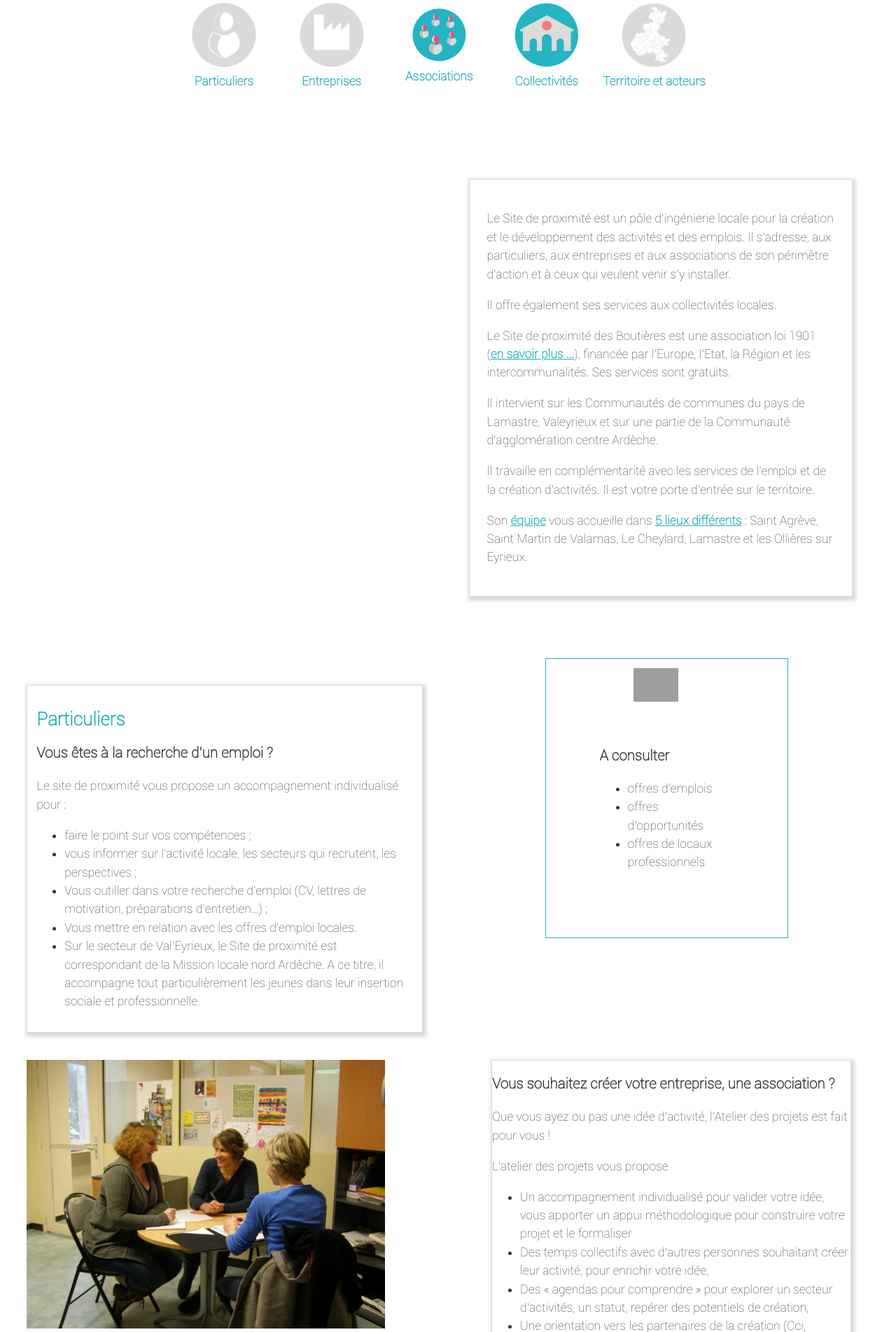
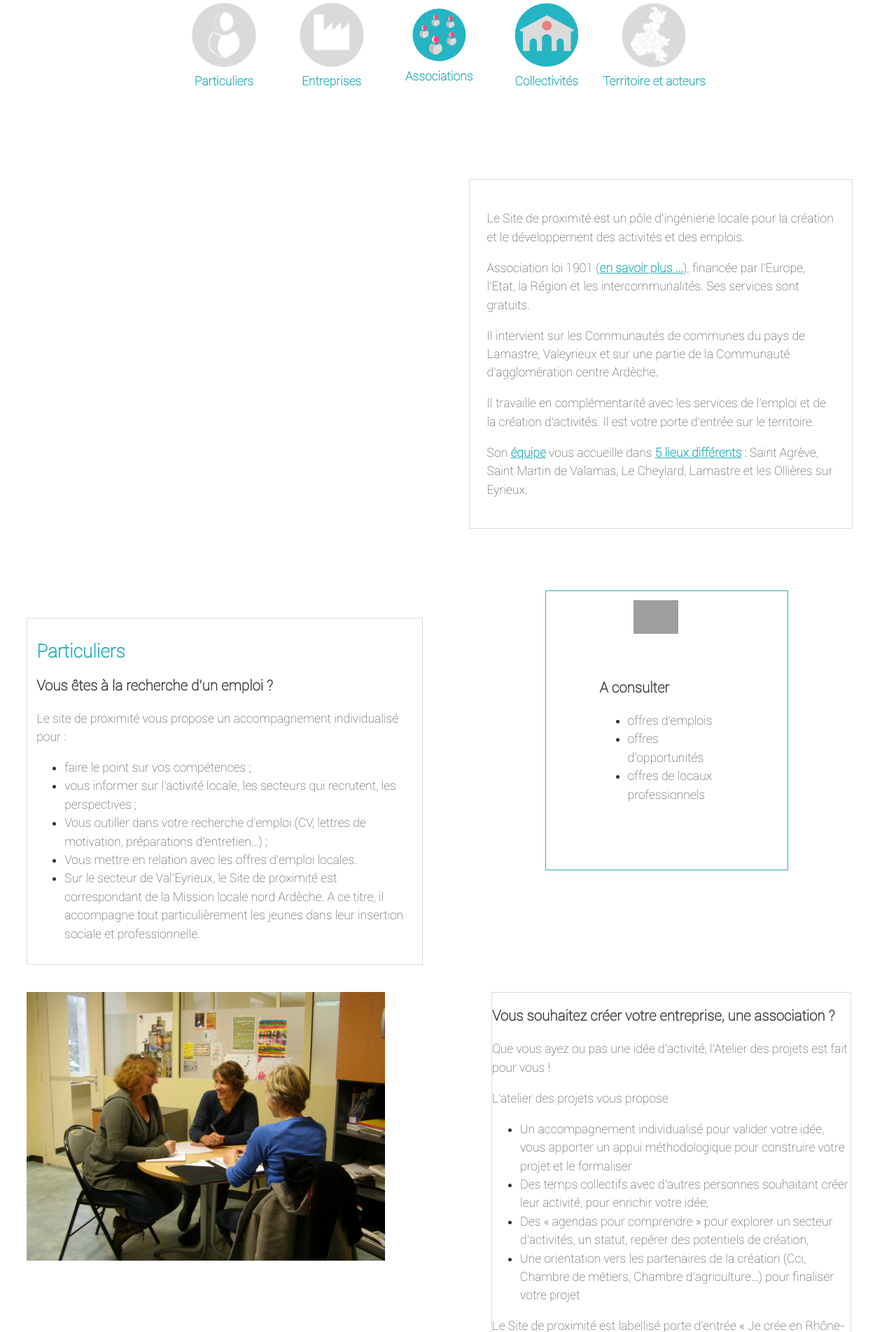
Before and after one commit to mariefontanel/site-proximite07, a PHP site: page / in a window 1280 px wide; the page is wider, and only the part inside the window is pictured. Shown: the part 219-2123 px from the top of that part at 70% size. Run offline with PHP 8.4, Linux system fonts and the light colour scheme; grey boxes are pictures that could not be loaded.

Commit message:
modif contenu texte intro, suppr boxshadow sur bloc texte ...

```diff
--- a/css/style.css
+++ b/css/style.css
@@ -231,11 +231,7 @@ margin-right: 5%;
   margin-top: 5%;
   padding: 2%;
   border:1px solid #DBDBDB;
-  -webkit-box-shadow: 2px 3px 5px 3px #DBDBDB;
-  -moz-box-shadow: 2px 3px 5px 3px #DBDBDB;
-  box-shadow: 2px 3px 5px 3px #DBDBDB;
-}
-
+  }
 /*PARTCULIERS*/
 #bloc_particuliers, #bloc_entreprises, #bloc_associations, #bloc_collectivites{
 	margin-top: 5%;
@@ -265,9 +261,6 @@ margin-right: 5%;
   padding: 1%;
   height: 50%;
   border: 1px solid #DBDBDB;
- -webkit-box-shadow: 2px 3px 5px 3px #DBDBDB;
-  -moz-box-shadow: 2px 3px 5px 3px #DBDBDB;
-  box-shadow: 2px 3px 5px 3px #DBDBDB;
 }
 
 
@@ -327,10 +320,6 @@ margin-right: 5%;
   margin-right: 8%;
   /*float: right;*/
   border: 1px solid #DBDBDB;
-  -webkit-box-shadow: 2px 3px 5px 3px #DBDBDB;
-  -moz-box-shadow: 2px 3px 5px 3px #DBDBDB;
-   box-shadow: 2px 3px 5px 3px #DBDBDB;
-
 }
 
 /*ENTREPRISES*/
@@ -380,10 +369,7 @@ margin-right: 5%;
   padding: 1%;
   height: 89%;
   border: 1px solid #DBDBDB;
-  -webkit-box-shadow: 2px 3px 5px 3px #DBDBDB;
-  -moz-box-shadow: 2px 3px 5px 3px #DBDBDB;
-  box-shadow: 2px 3px 5px 3px #DBDBDB;
-}
+ }
 
 
 .img_associations{
@@ -415,9 +401,6 @@ margin-right: 5%;
   width: 42%;
   padding: 1%;
   border: 1px solid #DBDBDB;
-  -webkit-box-shadow: 2px 3px 5px 3px #DBDBDB;
-  -moz-box-shadow: 2px 3px 5px 3px #DBDBDB;
-  box-shadow: 2px 3px 5px 3px #DBDBDB;
  }
 
 
@@ -444,9 +427,6 @@ margin-right: 5%;
   padding: 1%;
   height: 50%;
   border: 1px solid #DBDBDB;
- -webkit-box-shadow: 2px 3px 5px 3px #DBDBDB;
-  -moz-box-shadow: 2px 3px 5px 3px #DBDBDB;
-  box-shadow: 2px 3px 5px 3px #DBDBDB;
 }
 /*LOGOS DE FINANCEURS*/
 
--- a/form_contact.php
+++ b/form_contact.php
@@ -3,7 +3,7 @@
 	<?php include("_header.php"); ?>
 		<div class="formulaire_contact">
 			<h2 class="titre_form">Formulaire de contact</h2>
-			<form action="/traitement_form.php" method="get">
+			<form action="traitement_form.php" target="_blank" method="post">
 		    	<div class="champ_form">
 					<label for="nom">Nom :</label>
 					<input type="text" id="nom"  size="30" placeholder="votre nom ..." />
--- a/index.php
+++ b/index.php
@@ -1,9 +1,7 @@
 <?php include("head.php"); ?>
 <body onload="initialize()">
 	<div id="top"></div>
-	<header>
-		<?php include("_header.php"); ?>
-	</header>
+	<?php include("_header.php"); ?>
 	<article class="bloc_icones">
 		<a href="#bloc_particuliers"><img src="images/particuliergris1.jpg" class="icone_particuliers"><div class="titre_bloc_icone">Particuliers</div>
 		</a>
@@ -19,9 +17,8 @@
 
 	<div class="bloc_presentation">
 		<div class="introduction">
-			<p>Le Site de proximité est un pôle d’ingénierie locale pour la création et le développement des activités et des emplois. Il s’adresse, aux particuliers, aux entreprises et aux associations de son périmètre d’action et à ceux qui veulent venir s’y installer.</p>
-			<p>Il offre également ses services aux collectivités locales.</p>
-			<p>Le Site de proximité des Boutières est une association loi 1901 (<a href="presentation.php">en savoir plus ...</a>), financée par l’Europe, l’Etat, la Région et les intercommunalités. Ses services sont gratuits.</p>
+			<p>Le Site de proximité est un pôle d’ingénierie locale pour la création et le développement des activités et des emplois. </p>
+			<p>Association loi 1901 (<a href="presentation.php">en savoir plus ...</a>), financée par l’Europe, l’Etat, la Région et les intercommunalités. Ses services sont gratuits.</p>
 			<p>Il intervient sur les Communautés de communes du pays de Lamastre, Valeyrieux et sur une partie de la Communauté d’agglomération centre Ardèche.
 			<p>Il travaille en complémentarité avec les services de l’emploi et de la création d’activités. Il est votre porte d’entrée sur le territoire.</p>
 			<p>Son <a href="equipe.php"><strong>équipe</strong></a> vous accueille dans <a href="lieux_accueil.php"><strong>5 lieux différents</strong></a> : Saint Agrève, Saint Martin de Valamas, Le Cheylard, Lamastre et les Ollières sur Eyrieux.</p>
```
Also changed, not shown: presentation.php (+1 -8 lines).
